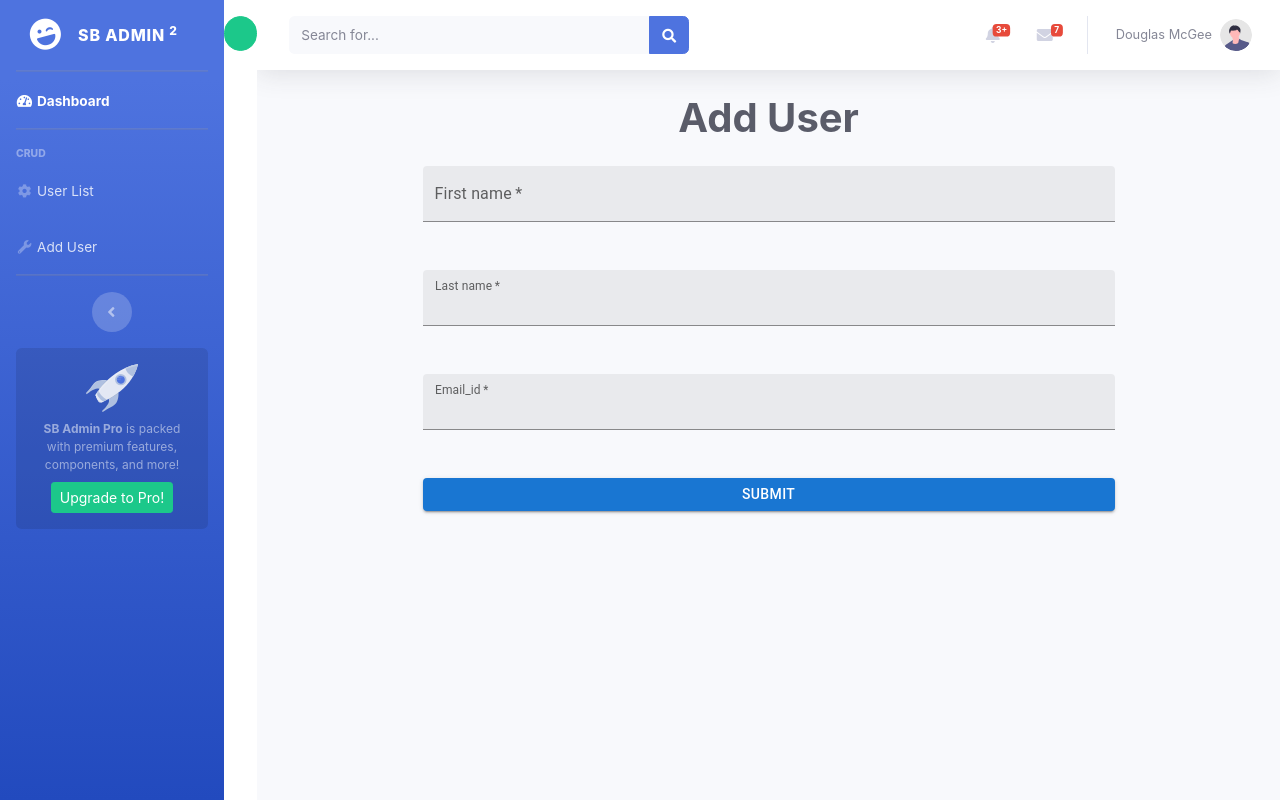
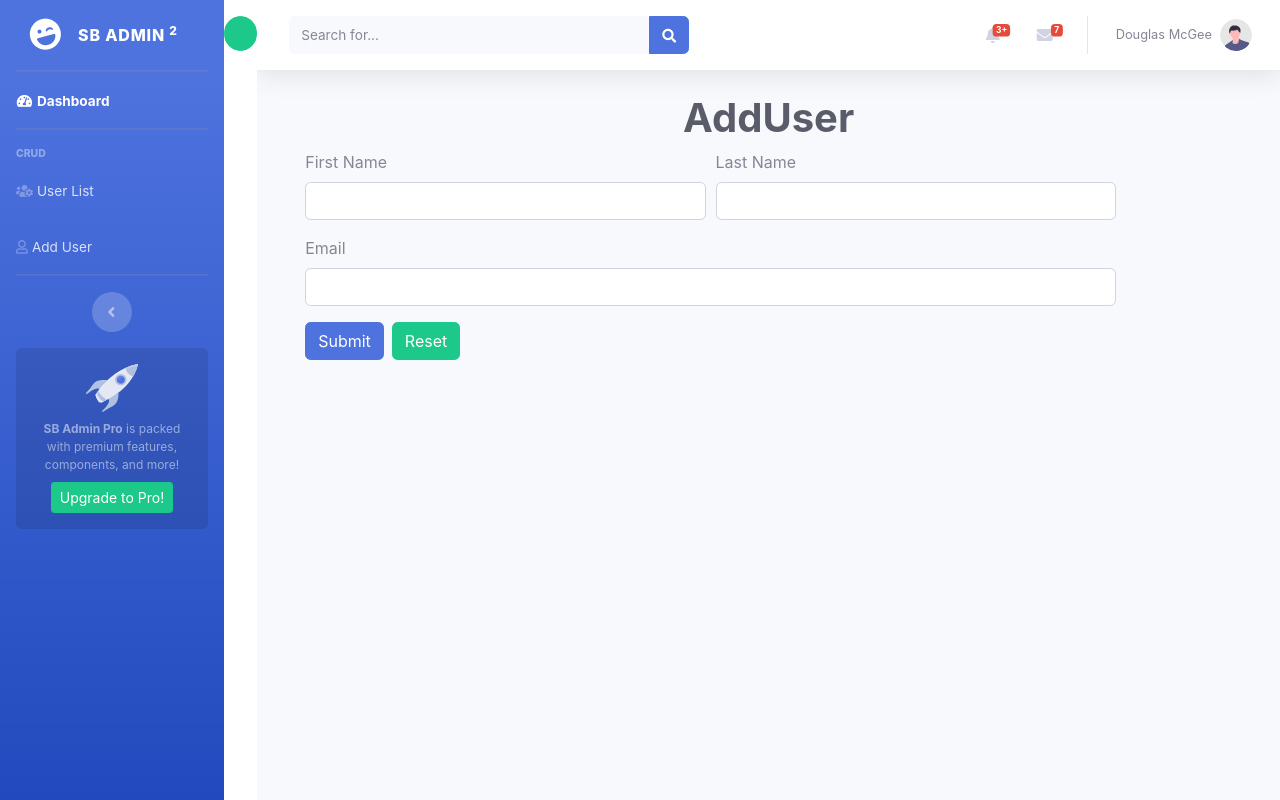
Before and after one commit to Sandeep151-lang/formiktask, a React (Create React App) app: page /create in a window 1280 px wide. Built offline with nearby package versions, Linux system fonts and the light colour scheme; some icons are missing.

Commit message:
first commit

```diff
--- a/package.json
+++ b/package.json
@@ -18,6 +18,7 @@
     "gh-pages": "^3.2.3",
     "glamor": "^2.20.40",
     "react": "^17.0.2",
+    "react-bootstrap": "^1.6.4",
     "react-dom": "^17.0.2",
     "react-icons": "^4.2.0",
     "react-pro-sidebar": "^0.7.1",
--- a/public/index.html
+++ b/public/index.html
@@ -8,6 +8,8 @@
   <meta name="theme-color" content="#000000" />
   <meta name="description" content="Web site created using create-react-app" />
   <link rel="apple-touch-icon" href="%PUBLIC_URL%/logo192.png" />
+
+  <link href="https://cdnjs.cloudflare.com/ajax/libs/font-awesome/5.13.0/css/all.min.css" rel="stylesheet">
 
   <link rel="stylesheet" href="https://cdn.jsdelivr.net/npm/bootstrap@4.6.0/dist/css/bootstrap.min.css"
     integrity="sha384-B0vP5xmATw1+K9KRQjQERJvTumQW0nPEzvF6L/Z6nronJ3oUOFUFpCjEUQouq2+l" crossorigin="anonymous">
--- a/src/App.js
+++ b/src/App.js
@@ -4,9 +4,9 @@ import './App.css'
 import { BrowserRouter as Router, Route, Switch, Redirect } from "react-router-dom";
 import Dashboard from './components/Dashboard';
 import User from './components/User';
-import CreateEdit from './components/CreateEdit'
 import EditUser from './components/EditUser';
 import ViewUser from './components/ViewUser';
+import { AddUser } from './components/AddUser';
 
 
 const App = () => {
@@ -19,7 +19,7 @@ const App = () => {
             <Dashboard />
             <Switch>
               <Route exact path="/" component={User} />
-              <Route exact path="/create" component={CreateEdit} />
+              <Route exact path="/create" component={AddUser} />
               <Route exact path="/edit/:id" component={EditUser} />
               <Route exact path="/view/:id" component={ViewUser} />
               <Redirect to='/' />
--- /dev/null
+++ b/src/components/AddUser.js
@@ -0,0 +1,82 @@
+import React, { useState } from 'react';
+import { Formik, Field, Form, ErrorMessage } from 'formik';
+import * as Yup from 'yup';
+import axios from 'axios';
+import { useHistory } from 'react-router';
+
+
+export const AddUser = () => {
+    const history = useHistory();
+
+    const [initialValues, setinitialvalues] = useState({
+        fname: '',
+        lname: '',
+        email_id: ''
+    })
+
+    //validation for adding users data
+    const validationSchema = Yup.object().shape({
+        fname: Yup.string().min(3, 'Too Short!').max(30, 'Too Long!')
+            .required('First Name is required'),
+        lname: Yup.string().min(3, 'Too Short!').max(30, 'Too Long!')
+            .required('Last Name is required'),
+        email_id: Yup.string().matches(
+            "^[a-z0-9](.?[a-z0-9]){5,}@g(oogle)?mail.com$",
+            "At least five alphanumeric characters and Must contain @gmail.com"
+        )
+            .email('Email is invalid')
+            .required('Email is required'),
+    });
+
+
+
+    return (
+        <Formik initialValues={initialValues} validationSchema={validationSchema}
+            onSubmit={async (values) => {
+                // same shape as initial values
+
+                const post = await axios.post(`https://61485ca2035b3600175b9dc6.mockapi.io/api/v1/users`, values)
+
+                setinitialvalues(post)
+                history.push("/")
+            }}>
+
+
+            {({ errors, touched }) => {
+                return (
+                    <>
+                        <div className="container text-center"><h1 className="font-weight-bold text-dark">AddUser</h1></div>
+                        <Form className="ml-5">
+
+                            <div className="form-row">
+
+                                <div className="form-group col-5">
+                                    <label>First Name</label>
+                                    <Field name="fname" type="text" className={'form-control' + (errors.fname && touched.fname ? ' is-invalid' : '')} />
+                                    <ErrorMessage name="fname" component="div" className="invalid-feedback" />
+                                </div>
+                                <div className="form-group col-5">
+                                    <label>Last Name</label>
+                                    <Field name="lname" type="text" className={'form-control' + (errors.lname && touched.lname ? ' is-invalid' : '')} />
+                                    <ErrorMessage name="lname" component="div" className="invalid-feedback" />
+                                </div>
+                            </div>
+                            <div className="form-row">
+                                <div className="form-group col-10">
+                                    <label>Email</label>
+                                    <Field name="email_id" type="text" className={'form-control' + (errors.email_id && touched.email_id ? ' is-invalid' : '')} />
+                                    <ErrorMessage name="email_id" component="div" className="invalid-feedback" />
+                                </div>
+
+                            </div>
+
+                            <button className="btn btn-primary mr-2" type="submit">Submit</button>
+                            <button className="btn btn-success mr-2" type="reset">Reset</button>
+                        </Form>
+                    </>
+                );
+            }}
+        </Formik>
+
+    );
+}
--- a/src/components/CreateEdit.js
+++ /dev/null
@@ -1,77 +0,0 @@
-import React, { useState } from 'react'
-import { TextField, Button } from '@mui/material';
-import { Form, FormGroup, Container } from 'reactstrap';
-import { useHistory } from 'react-router-dom';
-import axios from 'axios';
-import { ToastContainer, toast } from 'react-toastify';
-import 'react-toastify/dist/ReactToastify.css';
-
-
-// Add User details component
-const CreateEdit = () => {
-
-
-    const url = `https://61485ca2035b3600175b9dc6.mockapi.io/api/v1/users`;
-    const history = useHistory();
-
-
-    const [form_data, setform_data] = useState({
-        fname: "",
-        lname: " ",
-        email_id: " "
-    });
-
-    //Submit Button function call
-    const submit = async (e) => {
-        e.preventDefault();
-
-        // condition if the data filled is empty it will show toaster
-        if (form_data.fname || form_data.lname || form_data.email_id) {
-            const post = await axios.post(url, form_data)
-            setform_data(post.data);
-
-            //history is use to navigate to userlist
-            history.push("/")
-        } else {
-            //toaster
-            toast.error("Plz filled required data!", {
-                autoClose: 5000,
-            })
-
-
-        }
-    }
-
-    // onchange function call of handlevent for form filling
-    const handlevent = (e) => {
-
-        // targeting id from form
-        const name = e.target.id;
-
-        //pushing the data
-        setform_data({ ...form_data, [name]: e.target.value });
-    }
-
-    return <>
-        <div className="container text-center"><h1 className="font-weight-bold text-dark">Add User</h1></div>
-        <Container className="themed-container" style={{ "width": "70%" }}>
-            <Form method="POST">
-                <FormGroup row className="py-3">
-                    <TextField color="warning" id="fname" label="First name" type="text" variant="filled" name="fname" value={form_data.fname} onChange={ handlevent } autoComplete="off" required  />
-                </FormGroup>
-                <FormGroup row className="py-3">
-                    <TextField required color="warning" id="lname" label="Last name" type="text" variant="filled" name="lname" value={form_data.lname} onChange={handlevent} />
-                </FormGroup>
-                <FormGroup row className="py-3">
-                    <TextField required color="warning" id="email_id" label="Email_id" type="email" variant="filled" name="email" value={form_data.email_id} onChange={handlevent} />
-                </FormGroup>
-                <FormGroup row>
-                    <Button className="mt-3 py-1" style={{ "width": "100%" }} variant="contained" onClick={(e)=>submit(e)}>Submit</Button>
-                </FormGroup>
-                <ToastContainer />
-            </Form>
-        </Container>
-    </>
-}
-
-export default CreateEdit
--- a/src/components/Sidebars.js
+++ b/src/components/Sidebars.js
@@ -33,14 +33,14 @@ const Sidebars = () => {
                 <li className="nav-item">
                     <Link to="/" className="nav-link collapsed" data-target="#collapseTwo"
                         aria-expanded="true" aria-controls="collapseTwo">
-                        <i className="fas fa-fw fa-cog"></i>
+                        <i className="fas fa-users-cog"></i>
                         <span>User List</span>
                     </Link>
                 </li>
                 <li className="nav-item">
                     <Link to="/create" className="nav-link collapsed" data-target="#collapseUtilities"
                         aria-expanded="true" aria-controls="collapseUtilities">
-                        <i className="fas fa-fw fa-wrench"></i>
+                        <i className="far fa-user"></i>
                         <span>Add User</span>
                     </Link>
                 </li>
```
Also changed, not shown: 1 other file (tests, documents, lock files or other folders).
